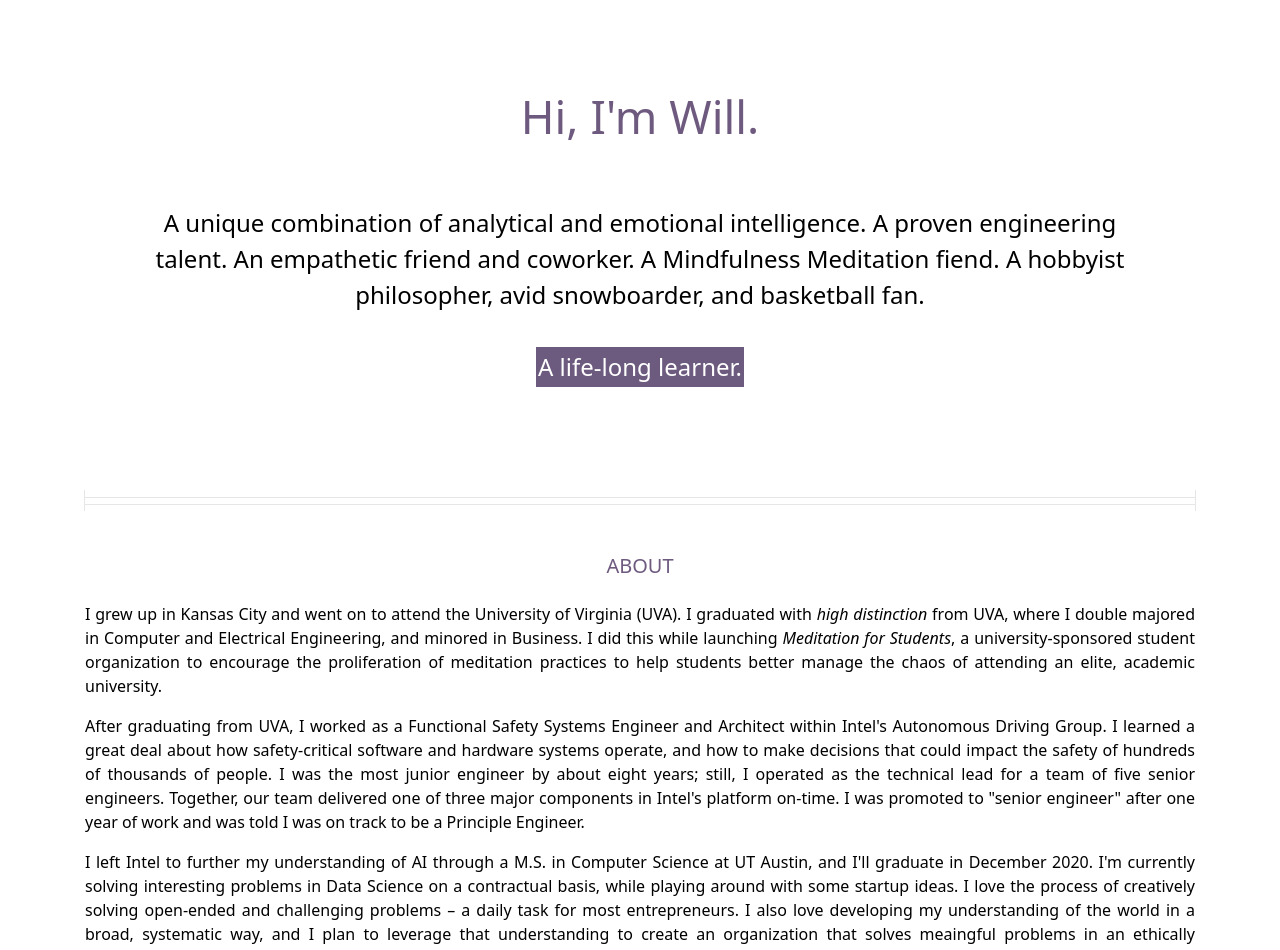
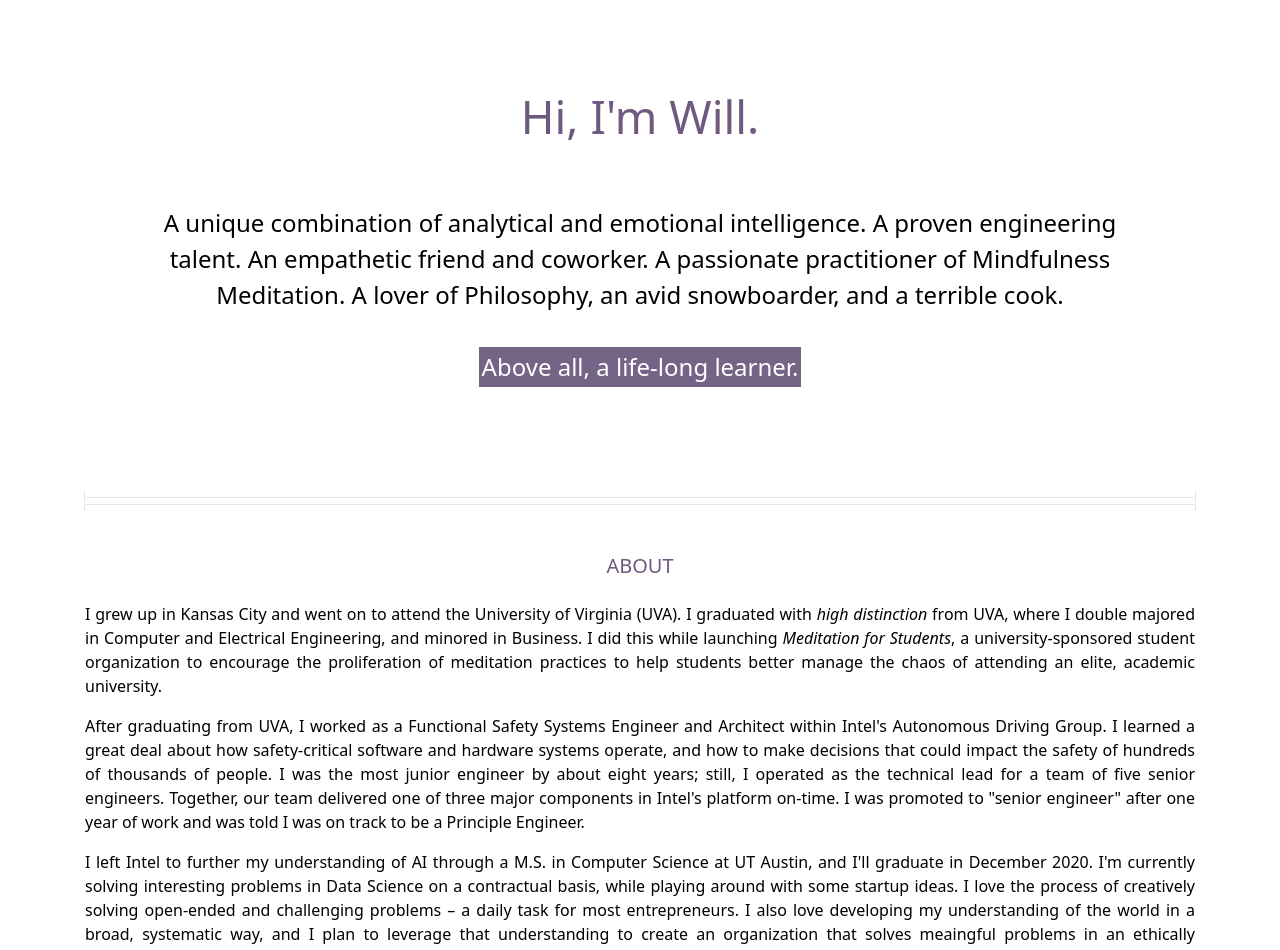
Before and after one commit to willcray/willcray.github.io, a Jekyll site: the page built from index.html, in a window 1280 px wide. Shown: the part 924-1874 px from the top of the page. Built offline with Jekyll 4.4.1, drawn with Linux system fonts in a browser that asks for light colours; nearby versions of some CDN libraries.

Commit message:
Updated text on homepage and highlighting

```diff
--- a/css/custom.css
+++ b/css/custom.css
@@ -25,7 +25,7 @@ h5 {
     padding: .09em;
     margin: -.09em;
     margin-bottom: -0.09em;
-    background: rgba(61, 35, 84, 0.75);
+    background: rgba(61, 35, 84, 0.70);
 }
 
 #header {
--- a/index.html
+++ b/index.html
@@ -9,11 +9,12 @@ type: homepage
       <h2>Hi, I'm Will.</h2>
       <p class="container special">
 
-        <br />A unique combination of analytical and emotional intelligence.
-        A proven engineering talent. An empathetic friend and coworker. A Mindfulness Meditation fiend.
-        A hobbyist philosopher, avid snowboarder, and basketball fan. <br />
+        <br/>
+        A unique combination of analytical and emotional intelligence.
+        A proven engineering talent. An empathetic friend and coworker. A passionate practitioner of Mindfulness Meditation.
+        A lover of Philosophy, an avid snowboarder, and a terrible cook. <br />
         <br>
-        <em class="text-highlighted">A life-long learner. </em>
+        <em class="text-highlighted">Above all, a life-long learner. </em>
       </p>
     </header>
   </section>
```
